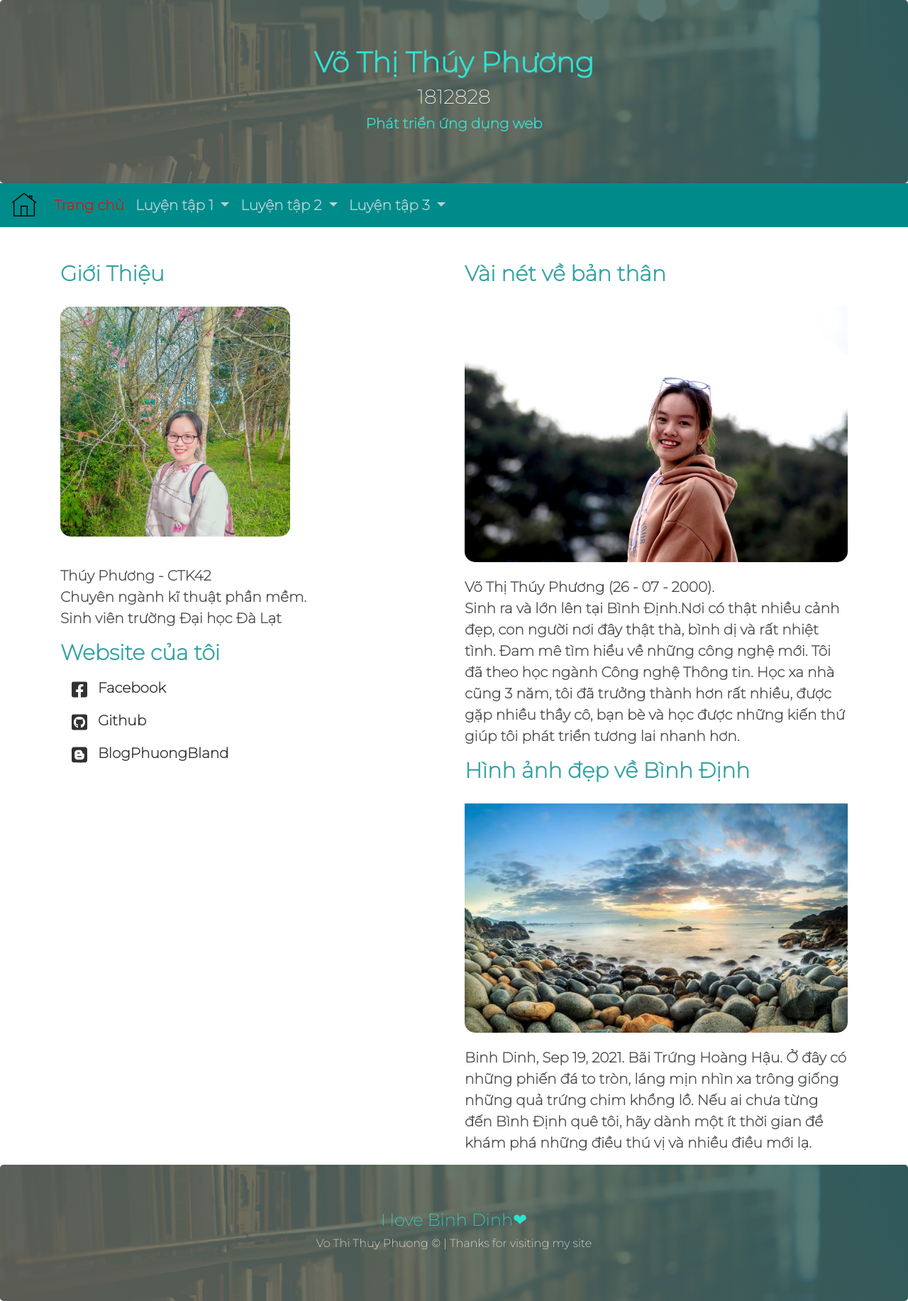
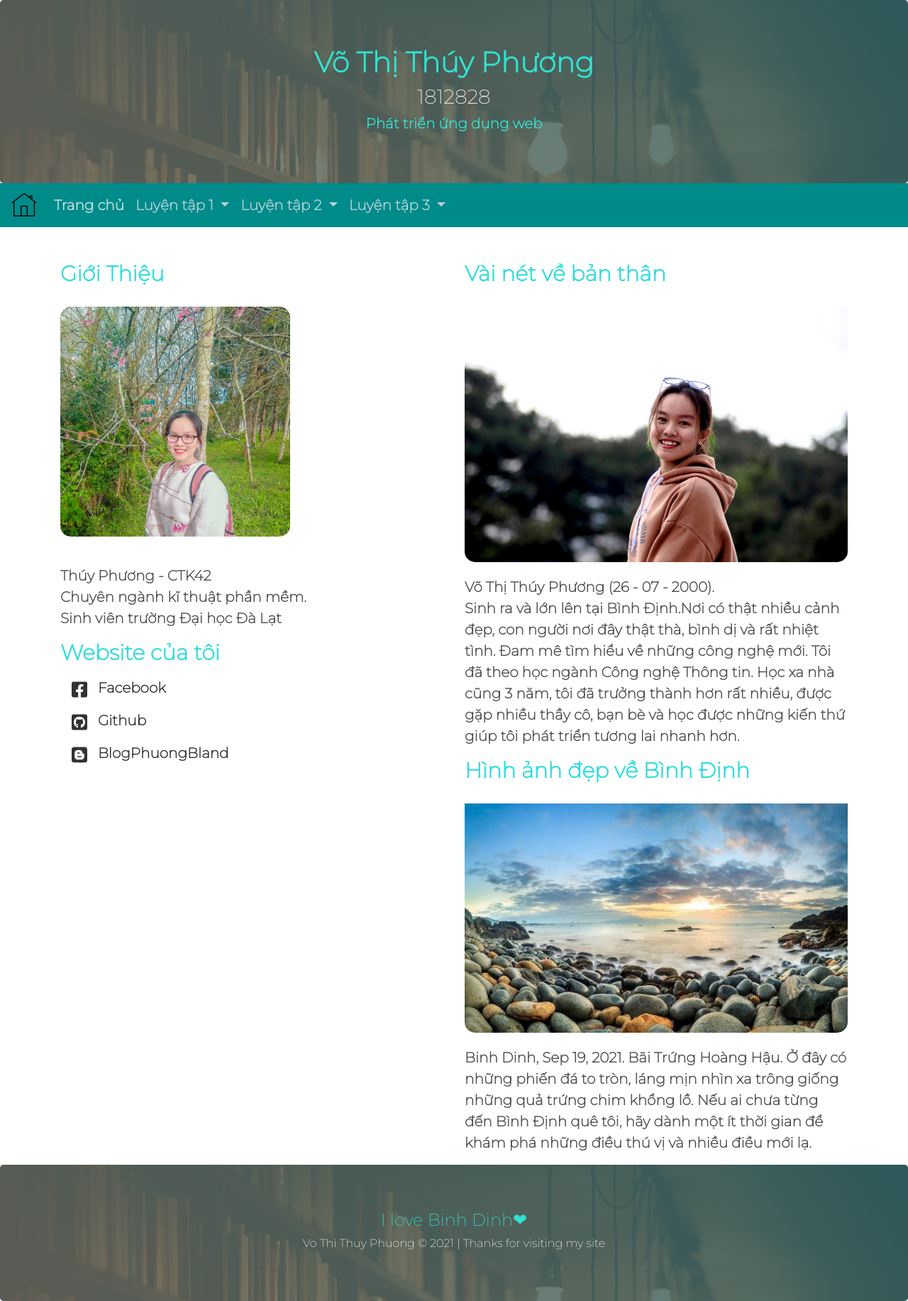
Before and after one commit to PhuongBland/PhatTrienUDWeb.github.io, a PHP site: page / in a window 1280 px wide. Shown: the whole page at 71% size. Run offline with PHP 8.4, Linux system fonts and the light colour scheme.

Commit message:
Hoan thanh lab01

```diff
--- a/css/style.css
+++ b/css/style.css
@@ -20,7 +20,6 @@
 
         .jumbotron {
           background-image: linear-gradient(45deg, rgba(102, 101, 85, 0.8),55%, rgba(45,95,93,0.85)),url("../image/background2.jpeg");
-            background-position: center;
             background-size: cover;
             background-attachment: fixed;
 
@@ -52,7 +51,7 @@
         h2 {
             font-weight: bold;
             font-size: 30px;
-            color: rgb(53, 163, 163);
+            color: rgba(9, 214, 214, 0.849);
         }
         h6,h3{
             color: white;
--- a/index.html
+++ b/index.html
@@ -33,7 +33,7 @@
             <ul class="navbar-nav">
                 <li class="nav-item active">
                     <a class="nav-link" href="./index.html"
-                        style="color: rgb(255, 0, 0); font-size: 20px; font-weight: bold;">Trang chủ</a>
+                        style="color: rgb(255, 255, 255); font-size: 20px; font-weight: bold;">Trang chủ</a>
                 </li>
                 <li class="nav-item dropdown">
                     <a class="nav-link dropdown-toggle " href="#" id="navbarDropdownMenuLink" role="button"
@@ -146,7 +146,7 @@
     <div class=" jumbotron text-center" style="margin-bottom:0">
         <h4>I love Binh Dinh❤</h4>
         <h6>
-            Vo Thi Thuy Phuong &copy; | Thanks for visiting my site
+            Vo Thi Thuy Phuong &copy; 2021 | Thanks for visiting my site
         </h6>
     </div>
 </body>
```
